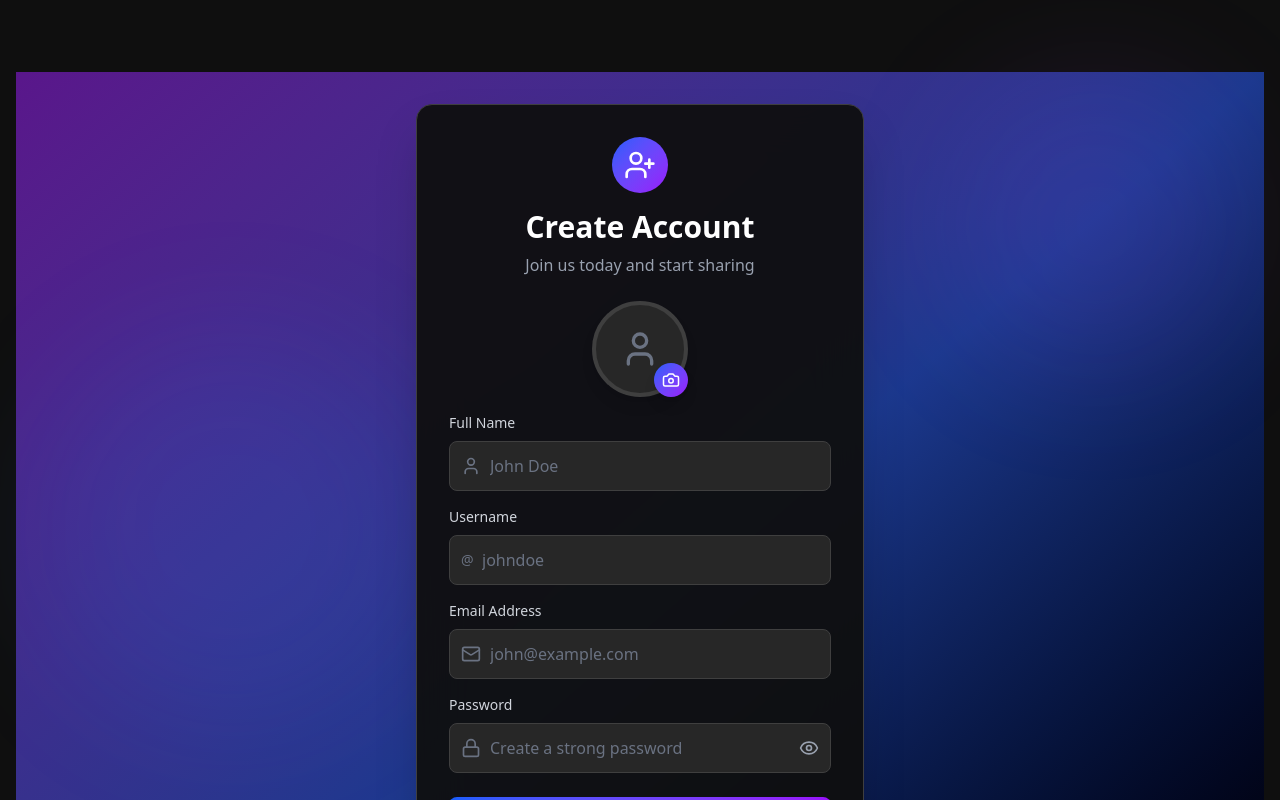
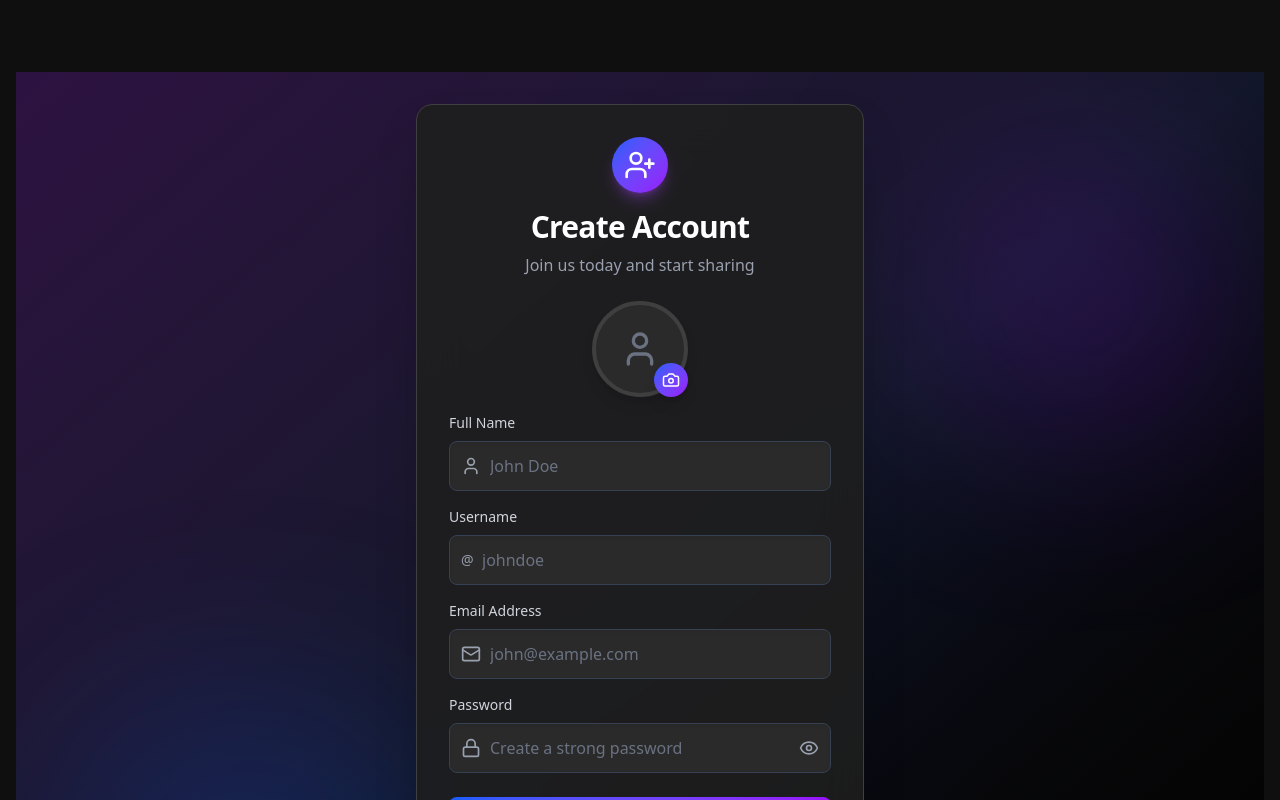
Before and after one commit to kiition108/istream-frontend, a Next.js app: page /register in a window 1280 px wide. Shown: the top 800 px of the page. Built offline with nearby package versions, Linux system fonts and the light colour scheme; no server answers.

Commit message:
feat: modified view css for login and register and stops unwanted call to current user

```diff
--- a/src/app/contexts/Authcontext.js
+++ b/src/app/contexts/Authcontext.js
@@ -27,6 +27,14 @@ export function AuthProvider({ children }) {
           setLoading(false);
           return;
         }
+      }
+
+      // Optimization: Check if we have a token first
+      const token = authStorage.getToken();
+      if (!token) {
+        setLoading(false);
+        setUser(null);
+        return;
       }
 
       try {
--- a/src/app/globals.css
+++ b/src/app/globals.css
@@ -4,12 +4,15 @@
   /* Default to Dark Mode aesthetics */
   --background: #0f0f0f;
   --foreground: #f1f1f1;
-  --secondary: #272727; /* Hover states, secondary buttons */
+  --secondary: #272727;
+  /* Hover states, secondary buttons */
   --secondary-foreground: #ffffff;
-  --accent: #ff0000; /* YouTube Red-ish */
+  --accent: #ff0000;
+  /* YouTube Red-ish */
   --border: #3f3f3f;
   --input: #121212;
-  --ring: #3ea6ff; /* Focus blue */
+  --ring: #3ea6ff;
+  /* Focus blue */
 }
 
 @theme inline {
@@ -29,5 +32,16 @@ body {
   background: var(--background);
   color: var(--foreground);
   font-family: var(--font-sans), Arial, Helvetica, sans-serif;
-  overflow-x: hidden; /* Prevent horizontal scroll */
+  overflow-x: hidden;
+  /* Prevent horizontal scroll */
 }
+
+/* Fix for browser autofill background color */
+input:-webkit-autofill,
+input:-webkit-autofill:hover,
+input:-webkit-autofill:focus,
+input:-webkit-autofill:active {
+  -webkit-box-shadow: 0 0 0 30px #272727 inset !important;
+  -webkit-text-fill-color: white !important;
+  transition: background-color 5000s ease-in-out 0s;
+}
--- a/src/app/page.js
+++ b/src/app/page.js
@@ -52,21 +52,24 @@ export default function VideoListPage() {
     }
   };
 
-  // If loading auth state, show loader
+  // If NOT authenticated, show Landing Page immediately
+  // This ensures Google Bot sees the "iStream" branding and purpose instantly unlike a Redirect or Loader
+  if (!user) {
+    return <LandingPage />;
+  }
+
+  // If loading auth state (and we have a user in local storage potentially being verified), show loader
+  // But if user was null, we already returned LandingPage above.
+  // So this only hits if we have a partial user state or explicitly waiting?
+  // Actually, if user is in localStorage, `user` is set, so we skip the block above.
+  // If user is NOT in localStorage, `user` is null, so we return LandingPage.
+  // So we effectively skip the "initial app load" spinner for guests/bots, which is PERFECT for SEO.
   if (authLoading) {
     return (
       <div className="flex justify-center items-center min-h-[50vh]">
         <Loader />
       </div>
     );
-  }
-
-  // If NOT authenticated, redirect to /home
-  if (!user) {
-    if (typeof window !== 'undefined') {
-      window.location.href = '/home';
-    }
-    return <Loader />;
   }
 
   // If loading videos
--- a/src/app/register/page.js
+++ b/src/app/register/page.js
@@ -70,24 +70,23 @@ export default function Register() {
   };
 
   return (
-    <div className="min-h-screen flex items-center justify-center bg-gradient-to-br from-purple-900 via-blue-900 to-black px-4 py-8">
+    <div className="min-h-screen flex items-center justify-center bg-[#0f0f0f] relative overflow-hidden px-4 py-8">
       {/* Background decorative elements */}
-      <div className="absolute inset-0 overflow-hidden pointer-events-none">
-        <div className="absolute top-20 right-10 w-72 h-72 bg-purple-500/10 rounded-full blur-3xl"></div>
-        <div className="absolute bottom-20 left-10 w-96 h-96 bg-blue-500/10 rounded-full blur-3xl"></div>
-      </div>
+      <div className="absolute top-0 left-0 w-full h-full bg-gradient-to-br from-purple-900/40 via-blue-900/20 to-black pointer-events-none z-0"></div>
+      <div className="absolute top-20 right-10 w-72 h-72 bg-purple-600/20 rounded-full blur-[100px] z-0"></div>
+      <div className="absolute bottom-20 left-10 w-96 h-96 bg-blue-600/20 rounded-full blur-[100px] z-0"></div>
 
-      <div className="relative w-full max-w-md">
+      <div className="relative w-full max-w-md z-10">
         {/* Card */}
-        <div className="bg-background/95 backdrop-blur-xl border border-border rounded-2xl shadow-2xl p-8 space-y-6">
+        <div className="bg-[#1f1f1f]/90 backdrop-blur-xl border border-border rounded-2xl shadow-2xl p-8 space-y-6">
           {/* Header */}
           <div className="text-center space-y-2">
             <div className="flex justify-center mb-4">
-              <div className="p-3 bg-gradient-to-br from-blue-600 to-purple-600 rounded-full">
+              <div className="p-3 bg-gradient-to-br from-blue-600 to-purple-600 rounded-full shadow-lg shadow-purple-500/30">
                 <UserPlus size={32} className="text-white" />
               </div>
             </div>
-            <h2 className="text-3xl font-bold text-white">Create Account</h2>
+            <h2 className="text-3xl font-bold text-white tracking-tight">Create Account</h2>
             <p className="text-gray-400">Join us today and start sharing</p>
           </div>
 
@@ -96,9 +95,9 @@ export default function Register() {
             {/* Avatar Upload */}
             <div className="flex justify-center">
               <div className="relative group">
-                <div className="w-24 h-24 rounded-full overflow-hidden bg-secondary border-4 border-border shadow-lg">
+                <div className="w-24 h-24 rounded-full overflow-hidden bg-[#2a2a2a] border-4 border-border shadow-lg">
                   {avatarPreview ? (
-                    <Image src={avatarPreview} alt="Avatar Preview" className="w-full h-full object-cover" />
+                    <Image src={avatarPreview} alt="Avatar Preview" width={96} height={96} className="w-full h-full object-cover" />
                   ) : (
                     <div className="w-full h-full flex items-center justify-center text-gray-500">
                       <User size={40} />
@@ -130,7 +129,7 @@ export default function Register() {
               </label>
               <div className="relative">
                 <div className="absolute inset-y-0 left-0 pl-3 flex items-center pointer-events-none">
-                  <User size={20} className="text-gray-500" />
+                  <User size={20} className="text-gray-400" />
                 </div>
                 <input
                   type="text"
@@ -140,7 +139,7 @@ export default function Register() {
                   onChange={handleChange}
                   required
                   placeholder="John Doe"
-                  className="w-full pl-10 pr-4 py-3 bg-secondary border border-border rounded-lg focus:outline-none focus:ring-2 focus:ring-blue-500 focus:border-transparent text-white placeholder-gray-500 transition-all"
+                  className="w-full pl-10 pr-4 py-3 bg-[#2a2a2a] border border-gray-700 rounded-lg focus:outline-none focus:ring-2 focus:ring-blue-500 focus:border-transparent text-white placeholder-gray-500 transition-all shadow-inner"
                 />
               </div>
             </div>
@@ -152,7 +151,7 @@ export default function Register() {
               </label>
               <div className="relative">
                 <div className="absolute inset-y-0 left-0 pl-3 flex items-center pointer-events-none">
-                  <span className="text-gray-500 text-sm">@</span>
+                  <span className="text-gray-400 text-sm">@</span>
                 </div>
                 <input
                   type="text"
@@ -162,7 +161,7 @@ export default function Register() {
                   onChange={handleChange}
                   required
                   placeholder="johndoe"
-                  className="w-full pl-8 pr-4 py-3 bg-secondary border border-border rounded-lg focus:outline-none focus:ring-2 focus:ring-blue-500 focus:border-transparent text-white placeholder-gray-500 transition-all"
+                  className="w-full pl-8 pr-4 py-3 bg-[#2a2a2a] border border-gray-700 rounded-lg focus:outline-none focus:ring-2 focus:ring-blue-500 focus:border-transparent text-white placeholder-gray-500 transition-all shadow-inner"
                 />
               </div>
             </div>
@@ -174,7 +173,7 @@ export default function Register() {
               </label>
               <div className="relative">
                 <div className="absolute inset-y-0 left-0 pl-3 flex items-center pointer-events-none">
-                  <Mail size={20} className="text-gray-500" />
+                  <Mail size={20} className="text-gray-400" />
                 </div>
                 <input
                   type="email"
@@ -184,7 +183,7 @@ export default function Register() {
                   onChange={handleChange}
                   required
                   placeholder="john@example.com"
-                  className="w-full pl-10 pr-4 py-3 bg-secondary border border-border rounded-lg focus:outline-none focus:ring-2 focus:ring-blue-500 focus:border-transparent text-white placeholder-gray-500 transition-all"
+                  className="w-full pl-10 pr-4 py-3 bg-[#2a2a2a] border border-gray-700 rounded-lg focus:outline-none focus:ring-2 focus:ring-blue-500 focus:border-transparent text-white placeholder-gray-500 transition-all shadow-inner"
                 />
               </div>
             </div>
@@ -196,17 +195,17 @@ export default function Register() {
               </label>
               <div className="relative">
                 <div className="absolute inset-y-0 left-0 pl-3 flex items-center pointer-events-none">
-                  <Lock size={20} className="text-gray-500" />
+                  <Lock size={20} className="text-gray-400" />
                 </div>
                 <input
-                  type={showPassword ? 'text' : 'password'}
+                  type="text" // Temporary for debugging if hidden
                   name="password"
                   id="password"
                   value={form.password}
                   onChange={handleChange}
                   required
                   placeholder="Create a strong password"
-                  className="w-full pl-10 pr-12 py-3 bg-secondary border border-border rounded-lg focus:outline-none focus:ring-2 focus:ring-blue-500 focus:border-transparent text-white placeholder-gray-500 transition-all"
+                  className="w-full pl-10 pr-12 py-3 bg-[#2a2a2a] border border-gray-700 rounded-lg focus:outline-none focus:ring-2 focus:ring-blue-500 focus:border-transparent text-white placeholder-gray-500 transition-all shadow-inner"
                 />
                 <button
                   type="button"
```
Also changed, not shown: src/app/login/page.js (+14 -14 lines).
